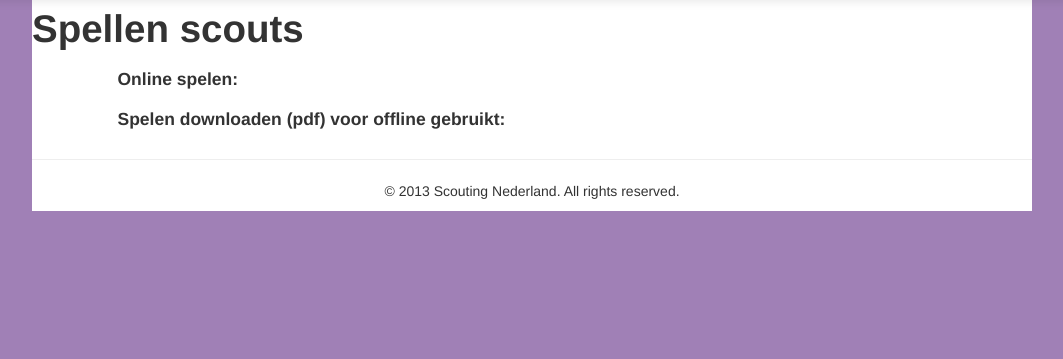
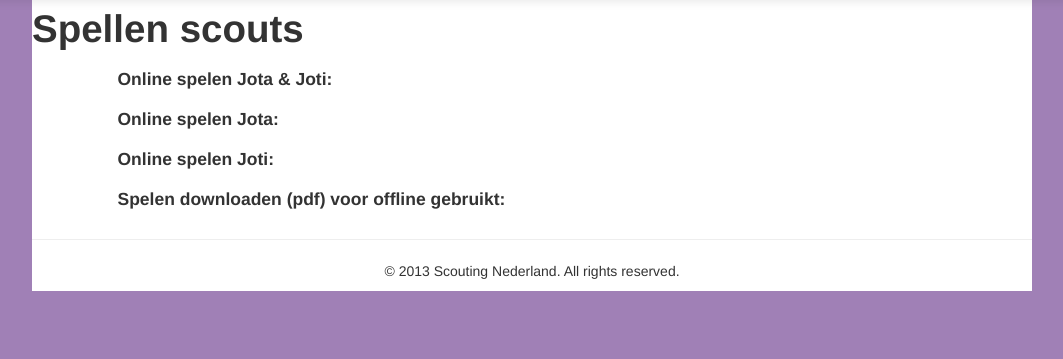
Before and after one commit to sciuro/JOTA-JOTI-programmasite, a CodeIgniter app: page /index.php/spellen/scouts/1 in a window 1280 px wide. Shown: the part 41-400 px from the top of the page, without its empty margins (108-1171 px from the left). Run offline with CodeIgniter, Linux system fonts and the light colour scheme; tables that the repository leaves empty or names only in its code hold one stand-in row (values such as "Sample post").

Commit message:
Keuze voor jota/joti en jota&joti

```diff
--- a/application/controllers/spellen.php
+++ b/application/controllers/spellen.php
@@ -6,31 +6,31 @@
             redirect('info/pagina/spelen');
         }
 
-        public function bevers($view = NULL, $opkomstduur = NULL) {
+        public function bevers($view = NULL, $opkomstduur = NULL, $jjkeuze = NULL) {
             if ($view == 'web') {
-                $this->web('bevers', $opkomstduur);
+                $this->web('bevers', $opkomstduur, $jjkeuze);
             } elseif ($view == 'pdf') {
-                $this->pdf('bevers', $opkomstduur);
+                $this->pdf('bevers', $opkomstduur, $jjkeuze);
             } else {
                 $this->keuze('bevers');
             }
         }
 
-        public function welpen($view = NULL, $opkomstduur = NULL) {
+        public function welpen($view = NULL, $opkomstduur = NULL, $jjkeuze = NULL) {
             if ($view == 'web') {
-                $this->web('welpen', $opkomstduur);
+                $this->web('welpen', $opkomstduur, $jjkeuze);
             } elseif ($view == 'pdf') {
-                $this->pdf('welpen', $opkomstduur);
+                $this->pdf('welpen', $opkomstduur, $jjkeuze);
             } else {
                 $this->keuze('welpen');
             }
         }
 
-        public function scouts($view = NULL) {
+        public function scouts($view = NULL, $jjkeuze = NULL) {
             if ($view == 'web') {
-                $this->web('scouts', $opkomstduur);
+                $this->web('scouts', $opkomstduur, $jjkeuze);
             } elseif ($view == 'pdf') {
-                $this->pdf('scouts', $opkomstduur);
+                $this->pdf('scouts', $opkomstduur, $jjkeuze);
             } else {
                 $this->keuze('scouts');
             }
@@ -79,7 +79,7 @@
 
         }
 
-        public function gebied($gebied, $opkomstduur) {
+        public function gebied($gebied, $opkomstduur, $jjkeuze = NULL) {
             // Modellen laden.
             $this->load->model('overzicht_model');
             $speltak = $this->overzicht_model->get_gebied_speltak($gebied)->naam;
@@ -95,6 +95,21 @@
             $data['speltak'] = $speltak;
             $data['gebied'] = $gebiednaam;
             $data['gebiednr'] = $gebied;
+
+            $spelcount = count($data['spellen']);
+            if ($jjkeuze == "jota") {
+                for ($i=0; $i < $spelcount; $i++) {
+                    if ($data['spellen'][$i]['jota'] == 0) { // Hier begrijp ik zelf de logica niet van. Maar het werkt.
+                        unset($data['spellen'][$i]);
+                    }
+                }
+            } elseif ($jjkeuze == "joti") {
+                for ($i=0; $i < $spelcount; $i++) {
+                    if ($data['spellen'][$i]['joti'] == 0) { // Hier begrijp ik zelf de logica niet van. Maar het werkt.
+                        unset($data['spellen'][$i]);
+                    }
+                }
+            }
 
             // Eerst de header laden.
             $this->load->view('header_view', $data);
@@ -132,12 +147,13 @@
              $this->load->view('footer_view', $data);
         }
 
-        private function web($speltak, $opkomstduur) {
+        private function web($speltak, $opkomstduur, $jjkeuze = NULL) {
             // Variabelen van de pagina zetten.
             $data['page'] = "spellen";
             $data['titel'] = "Spellen ".$speltak;
             $data['speltak'] = $speltak;
             $data['opkomstduur'] = $opkomstduur;
+            $data['jjkeuze'] = $jjkeuze;
 
             // Modellen laden.
             $this->load->model('overzicht_model');
--- a/application/views/spellen_keuze_view.php
+++ b/application/views/spellen_keuze_view.php
@@ -7,10 +7,32 @@
 
 	<div class='row-fluid'>
 		<div class='span10 offset1'>
-			<h4>Online spelen:</h4>
+			<h4>Online spelen Jota & Joti:</h4>
 			<ul>
 				<?php foreach ($duur as $opkomsttijd) { ?>
 					<li><a href="<?php echo base_url();?>spellen/<?php echo $speltak;?>/web/<?php echo $opkomsttijd['lengte'];?>">Totale opkomstduur van <?php echo $opkomsttijd['lengte'];?> uur.</a></li>
+				<?php }?>
+			</ul>
+		</div>
+	</div>
+
+	<div class='row-fluid'>
+		<div class='span10 offset1'>
+			<h4>Online spelen Jota:</h4>
+			<ul>
+				<?php foreach ($duur as $opkomsttijd) { ?>
+					<li><a href="<?php echo base_url();?>spellen/<?php echo $speltak;?>/web/<?php echo $opkomsttijd['lengte'];?>/jota">Totale opkomstduur van <?php echo $opkomsttijd['lengte'];?> uur.</a></li>
+				<?php }?>
+			</ul>
+		</div>
+	</div>
+
+	<div class='row-fluid'>
+		<div class='span10 offset1'>
+			<h4>Online spelen Joti:</h4>
+			<ul>
+				<?php foreach ($duur as $opkomsttijd) { ?>
+					<li><a href="<?php echo base_url();?>spellen/<?php echo $speltak;?>/web/<?php echo $opkomsttijd['lengte'];?>/joti">Totale opkomstduur van <?php echo $opkomsttijd['lengte'];?> uur.</a></li>
 				<?php }?>
 			</ul>
 		</div>
--- a/application/views/spellen_web_view.php
+++ b/application/views/spellen_web_view.php
@@ -8,7 +8,7 @@
 	<center><img src="<?php echo base_url();?>images/kaart_<?php echo $speltak;?>.jpg" width="1000" border="0" usemap="#kaart"></center>
 	<map name="kaart">
 		<?php foreach ($gebieden as $gebied) { ?>
-  		<area shape="rect" coords="<?php echo $gebied['kaartloc']; ?>" href="<?php echo base_url();?>spellen/gebied/<?php echo $gebied['id']; ?>/<?php echo $opkomstduur; ?>" alt="<?php echo $gebied['naam']; ?>" title="<?php echo $gebied['naam']; ?>">
+  		<area shape="rect" coords="<?php echo $gebied['kaartloc']; ?>" href="<?php echo base_url();?>spellen/gebied/<?php echo $gebied['id']; ?>/<?php echo $opkomstduur; ?>/<?php echo $jjkeuze; ?>" alt="<?php echo $gebied['naam']; ?>" title="<?php echo $gebied['naam']; ?>">
   		<?php } ?>
 	</map>
 
```
